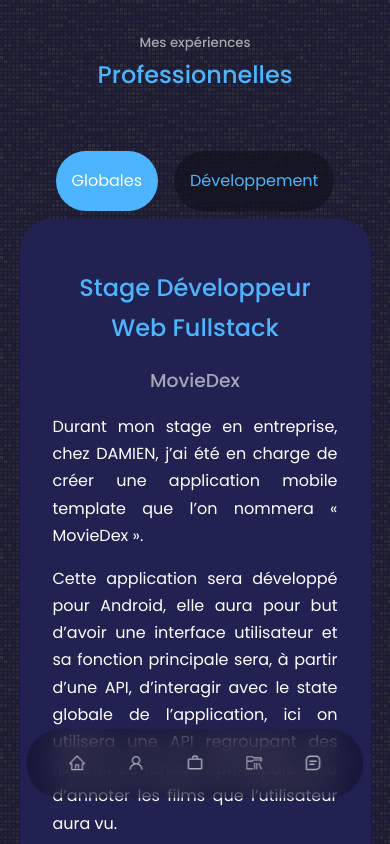
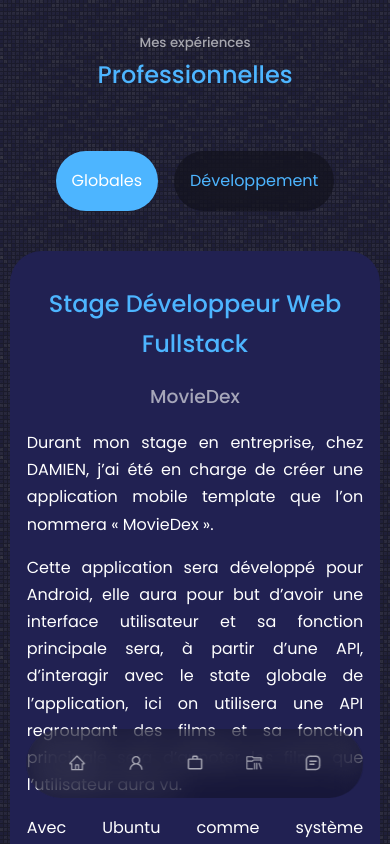
Before and after one commit to A-Pompon/cv-react, a React (Create React App) app: page /experiences/description in a window 390 px wide. Shown: the top 844 px of the page. Built offline with nearby package versions, Linux system fonts and the light colour scheme.

Commit message:
[ REACT ] - CSS ExpProf & ExpDescri

```diff
--- a/src/styles/expDescri.css
+++ b/src/styles/expDescri.css
@@ -1,4 +1,9 @@
+.description__container {
+  width: 80%;
+}
+
 .movieDex {
+  margin-top: 2rem;
   min-height: 300px;
   background: var(--color-bg-variant);
   display: flex;
@@ -62,8 +67,13 @@ h3{
 /* ===== MEDIA QUERIES (SMALL DEVICES) ===== */
 
 @media screen and (max-width: 600px) {
-    .movieDex {
-        padding: 2rem;
+  .description__container {
+    width: 95%;
+  }
+
+
+  .movieDex {
+    padding: 1rem;
   }
 
   .movieDex > h2, .movieDex > h3 {
--- a/src/styles/expProf.css
+++ b/src/styles/expProf.css
@@ -1,5 +1,5 @@
 .container.professionnelles_container {
-    width: var(--container-width-lg);
+  width: var(--container-width-lg);
   padding-bottom: 4rem;
 }
 
@@ -15,7 +15,6 @@
 .profess__content{
     display: flex;
   flex-direction: column;
-  align-content: space-around;
 }
 
 .profess__title {
@@ -44,19 +43,35 @@
 /* ===== MEDIA QUERIES (MEDIUM DEVICES) ===== */
 
 @media screen and (max-width: 1024px) {
-    .container.professionnelles_container {
-      width: var(--container-width-md);
+  .container.professionnelles_container {
+    width: var(--container-width-md);
     }
   }
 
   /* ===== MEDIA QUERIES (SMALL DEVICES) ===== */
 
   @media screen and (max-width: 600px) {
-    .container.professionnelles_container {
-      width: var(--container-width-sm);
+  .container.professionnelles_container {
+    width: 97%;
     }
 
-    .diplome__name {
-      width: var(--container-width-sm);
+  .profess {
+    padding: 1rem;
+  }
+
+  .profess__title {
+     width: 98%;
+  }
+
+  .profess__employer{
+      width: 98%;
+  }
+
+  .profess__description {
+      width: 100%;
+  }
+
+    .profess__content {
+      width: 100%;
     }
   }
```
